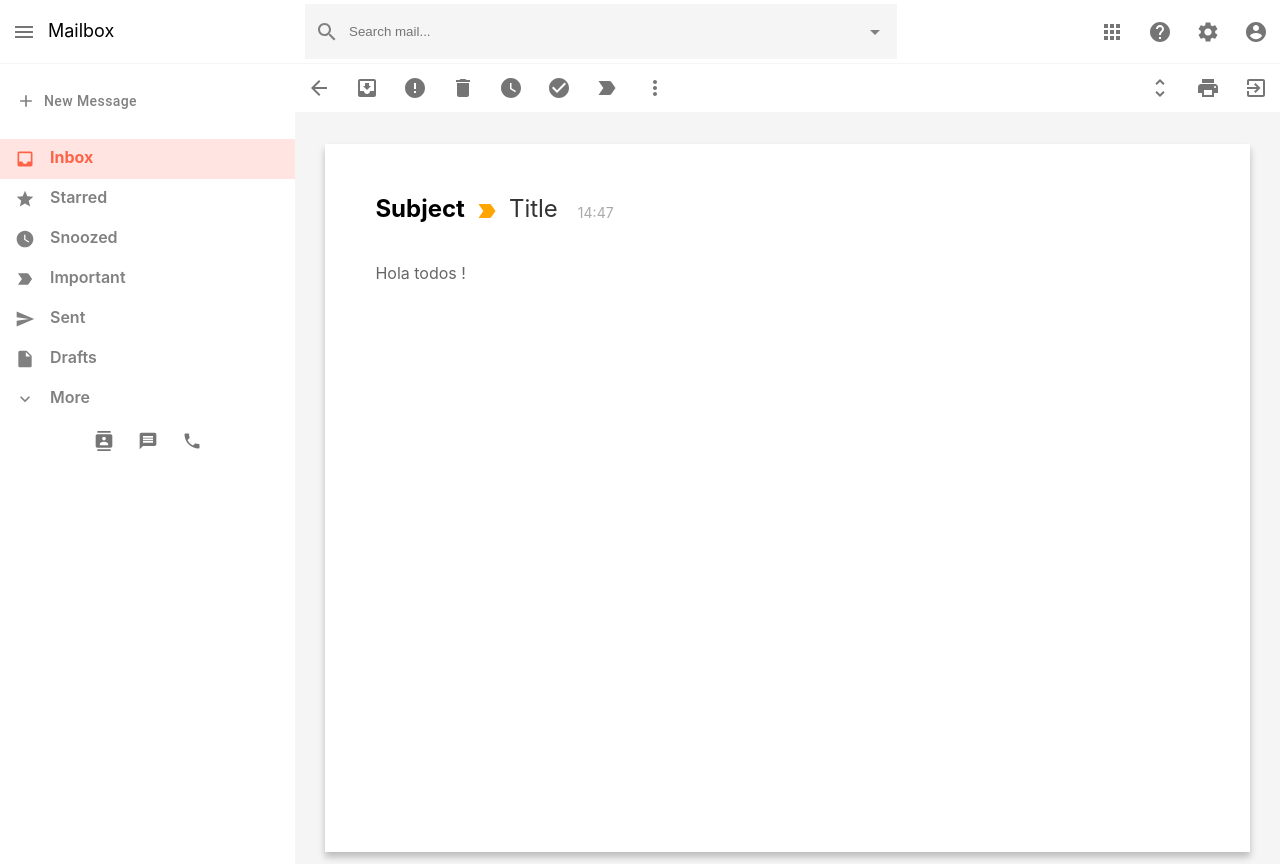
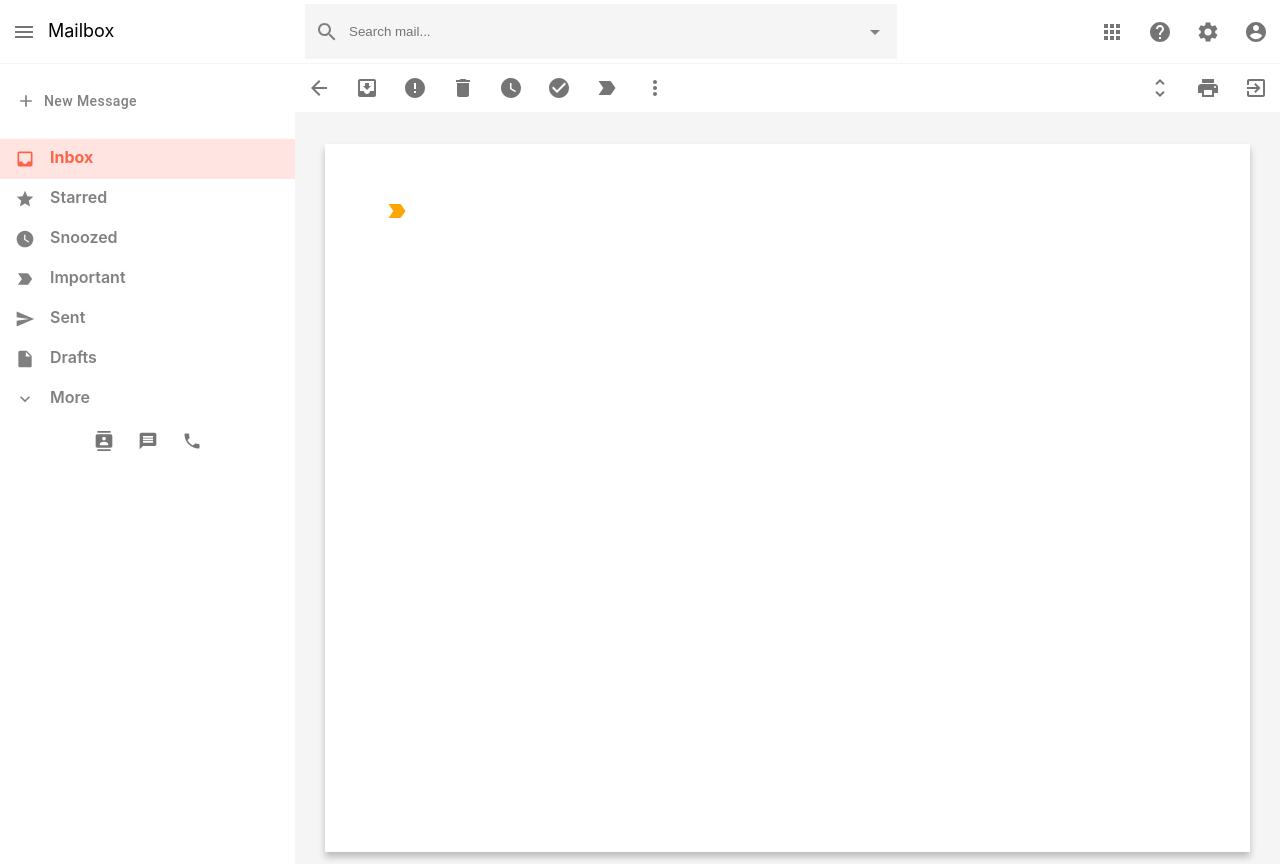
Before and after one commit to aunimhsn/reactjs-mailbox, a React (Create React App) app in the folder mailbox/: page /mail in a window 1280 px wide. Built offline with nearby package versions, Linux system fonts and the light colour scheme.

Commit message:
feat: dispatch data on selected mail

```diff
--- a/mailbox/src/components/EmailRow.js
+++ b/mailbox/src/components/EmailRow.js
@@ -1,15 +1,32 @@
 import React from 'react';
 import './EmailRow.css';
-import { useHistory } from "react-router-dom";
+import { useHistory } from 'react-router-dom';
+import { useDispatch } from 'react-redux';
 import { Checkbox, IconButton } from '@material-ui/core';
 import StarOutlineIcon from '@material-ui/icons/StarOutline';
 import LabelImportantOutlinedIcon from '@material-ui/icons/LabelImportantOutlined';
+import { selectMail } from '../features/mailSlice';
 
 function EmailRow({ id, title, subject, description, time }) {
     let history = useHistory();
+    const dispatch = useDispatch();
+
+    const openMail = () => {
+        dispatch(
+            selectMail({
+                id,
+                title,
+                subject,
+                description,
+                time
+            })
+        );
+
+        history.push('/mail')
+    };
 
     return (
-        <div onClick={() => history.push('/mail')} className="emailRow">
+        <div onClick={(openMail)} className="emailRow">
             <div className="emailRow__options">
                 <Checkbox />
                 <IconButton>
--- a/mailbox/src/components/Mail.js
+++ b/mailbox/src/components/Mail.js
@@ -13,9 +13,12 @@ import PrintIcon from '@material-ui/icons/Print';
 import UnfoldMoreIcon from '@material-ui/icons/UnfoldMore';
 import ExitToAppIcon from '@material-ui/icons/ExitToApp';
 import { useHistory } from 'react-router-dom';
+import { useSelector } from 'react-redux';
+import { selectOpenMail } from '../features/mailSlice';
 
 export default function Mail() {
     const history = useHistory();
+    const selectedMail = useSelector(selectOpenMail);
 
     return (
         <div className="mail">
@@ -61,14 +64,14 @@ export default function Mail() {
 
             <div className="mail__body">
                 <div className="mail__bodyHeader">
-                    <h2>Subject</h2>
+                    <h2>{selectedMail?.subject}</h2>
                     <LabelImportantIcon className="mail__important" />
-                    <p className="mail__title">Title</p>
-                    <p className="mail__time">14:47</p>
+                    <p className="mail__title">{selectedMail?.title}</p>
+                    <p className="mail__time">{selectedMail?.time}</p>
                 </div>
 
                 <div className="mail__message">
-                    <p>Hola todos !</p>
+                    <p>{selectedMail?.description}</p>
                 </div>
             </div>
 
--- a/mailbox/src/features/mailSlice.js
+++ b/mailbox/src/features/mailSlice.js
@@ -3,9 +3,13 @@ import { createSlice } from '@reduxjs/toolkit';
 export const mailSlice = createSlice({
     name: 'mail',
     initialState: {
+        selectedMail: null,
         sendMessageIsOpen: false,
     },
     reducers: {
+        selectMail: (state, action) => {
+            state.selectedMail = action.payload;
+        },
         openSendMessage: state => {
             state.sendMessageIsOpen = true;
         },
@@ -15,8 +19,9 @@ export const mailSlice = createSlice({
     },
 });
 
-export const { openSendMessage, closeSendMessage } = mailSlice.actions;
+export const { selectMail, openSendMessage, closeSendMessage } = mailSlice.actions;
 
-export const selectSendMessageIsOpen = state => state.mail.sendMessageIsOpen;
+export const selectOpenMail = (state) => state.mail.selectedMail;
+export const selectSendMessageIsOpen = (state) => state.mail.sendMessageIsOpen;
 
 export default mailSlice.reducer;
```
Also changed, not shown: 1 other file (tests, documents, lock files or other folders).
